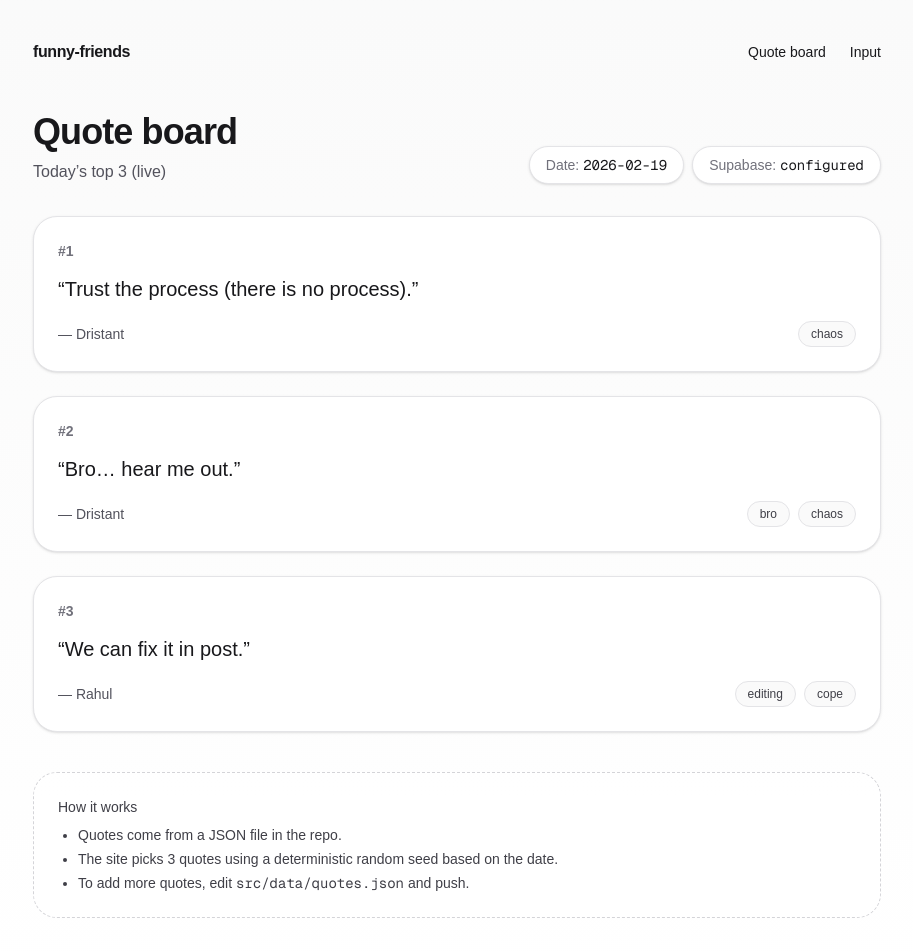
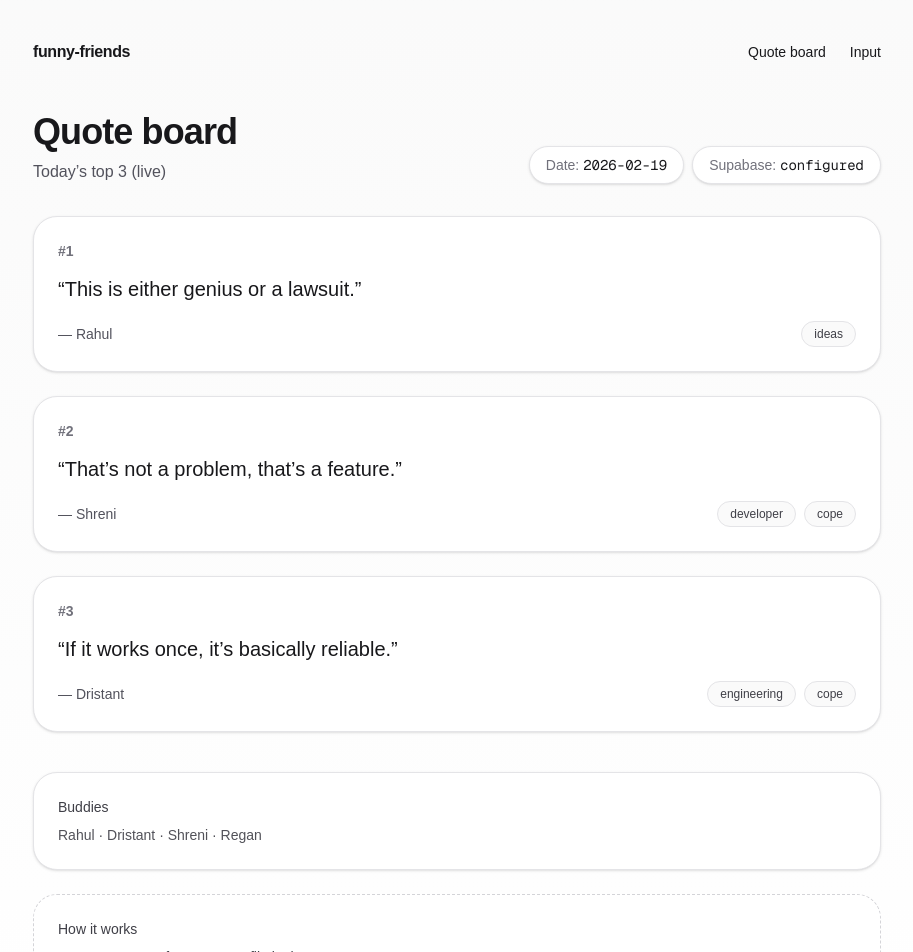
Before and after one commit to maharjanregan/funny-friends-site, a Next.js app: page /quote-board in a window 1280 px wide. Shown: the top 952 px of the page, without its empty margins (183-1096 px from the left). Built offline with nearby package versions, Linux system fonts and the light colour scheme; no server answers; the database is empty.

Commit message:
chore: add Regan to buddies + fallback quotes

```diff
--- a/src/app/input/page.tsx
+++ b/src/app/input/page.tsx
@@ -118,6 +118,9 @@ export default function InputPage() {
         </h1>
         <p className="mt-2 text-zinc-600 dark:text-zinc-300">
           Pick your name, enter your 4-digit PIN, and drop your quote.
+        </p>
+        <p className="mt-2 text-sm text-zinc-500 dark:text-zinc-400">
+          Buddies: Rahul · Dristant · Shreni · Regan
         </p>
 
         <div className="mt-8 grid gap-6">
--- a/src/app/quote-board/page.tsx
+++ b/src/app/quote-board/page.tsx
@@ -141,7 +141,12 @@ export default function QuoteBoardPage() {
           ))}
         </section>
 
-        <section className="mt-10 rounded-3xl border border-dashed border-zinc-300 bg-white/60 p-6 text-sm text-zinc-700 dark:border-zinc-700 dark:bg-black/20 dark:text-zinc-300">
+        <section className="mt-10 rounded-3xl border border-zinc-200 bg-white p-6 text-sm text-zinc-700 shadow-sm dark:border-zinc-800 dark:bg-zinc-950 dark:text-zinc-300">
+          <p className="font-medium">Buddies</p>
+          <p className="mt-2 opacity-90">Rahul · Dristant · Shreni · Regan</p>
+        </section>
+
+        <section className="mt-6 rounded-3xl border border-dashed border-zinc-300 bg-white/60 p-6 text-sm text-zinc-700 dark:border-zinc-700 dark:bg-black/20 dark:text-zinc-300">
           <p className="font-medium">How it works</p>
           <ul className="mt-2 list-disc space-y-1 pl-5">
             <li>
--- a/src/data/quotes.json
+++ b/src/data/quotes.json
@@ -52,5 +52,23 @@
     "text": "I’m not judging, I’m just taking notes.",
     "saidBy": "Shreni",
     "tags": ["observant"]
+  },
+  {
+    "id": "q10",
+    "text": "If it’s dumb but it works, we can call it a prototype.",
+    "saidBy": "Regan",
+    "tags": ["prototype", "cope"]
+  },
+  {
+    "id": "q11",
+    "text": "Okay—two minutes. (45 minutes later…)",
+    "saidBy": "Regan",
+    "tags": ["time", "relatable"]
+  },
+  {
+    "id": "q12",
+    "text": "We’re not lost, we’re just exploring alternate routes.",
+    "saidBy": "Regan",
+    "tags": ["travel", "cope"]
   }
 ]
```
